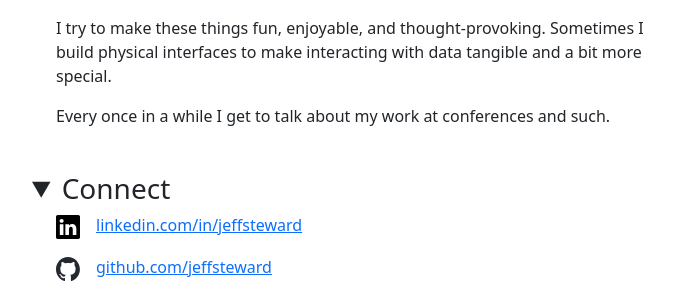
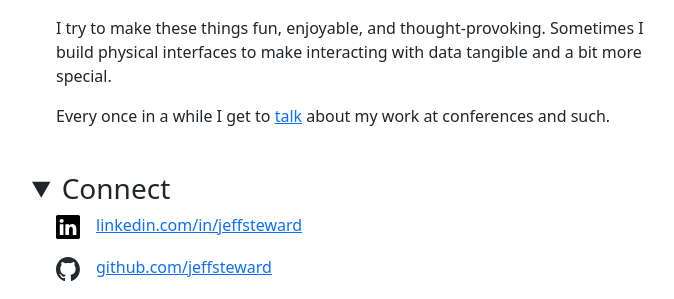
Before and after one commit to jeffsteward/CRI, a Jekyll site: the page built from index.html, in a window 1280 px wide. Shown: the part 399-698 px from the top of the page, without its empty margins (282-956 px from the left). Built offline with Jekyll 4.4.1, drawn with Linux system fonts in a browser that asks for light colours.

Commit message:
add anchor tags to each section

```diff
--- a/index.html
+++ b/index.html
@@ -14,7 +14,7 @@
 	<div class="ps-4">
 		<p>Hello. I'm <a href="https://www.linkedin.com/in/jeffsteward/" target="_blank">Jeff</a>. I make websites. I write software. I visualize data. I dream of fantastic futures, then attempt to build them.</p>
 		<p>I try to make these things fun, enjoyable, and thought-provoking. Sometimes I build physical interfaces to make interacting with data tangible and a bit more special.</p>
-		<p>Every once in a while I get to talk about my work at conferences and such.</p>
+		<p>Every once in a while I get to <a href="#talks">talk</a> about my work at conferences and such.</p>
 	</div>
 </details>
 
@@ -35,7 +35,7 @@
 	</ul>
 </details>
 
-<details open class="mb-4 pb-1">
+<details open class="mb-4 pb-1" id="websites">
 	<summary class="h3">
 		Websites
 	</summary>
@@ -64,7 +64,7 @@
 	</ul>
 </details>
 
-<details open class="mb-4 pb-1">
+<details open class="mb-4 pb-1" id="projects">
 	<summary class="h3">
 		Projects
 	</summary>
@@ -82,7 +82,7 @@
 	</ul>
 </details>
 
-<details open class="mb-4 pb-1">
+<details open class="mb-4 pb-1" id="talks">
 	<summary class="h3">
 		Talks
 	</summary>
```
